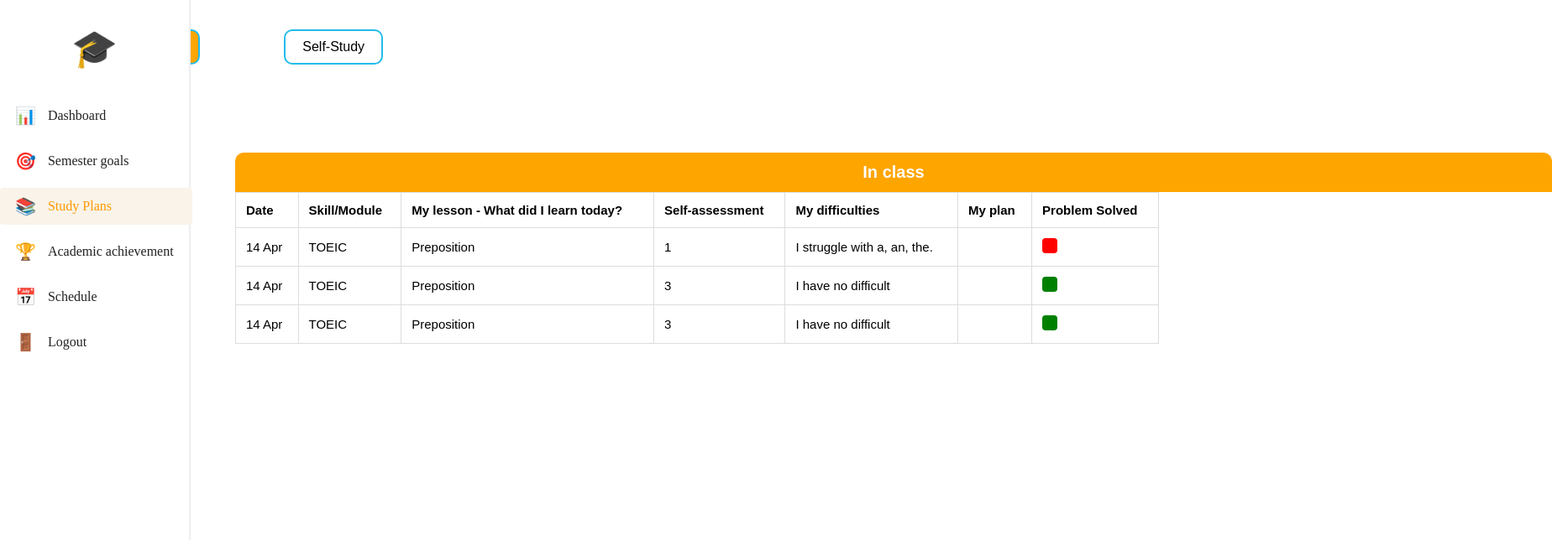
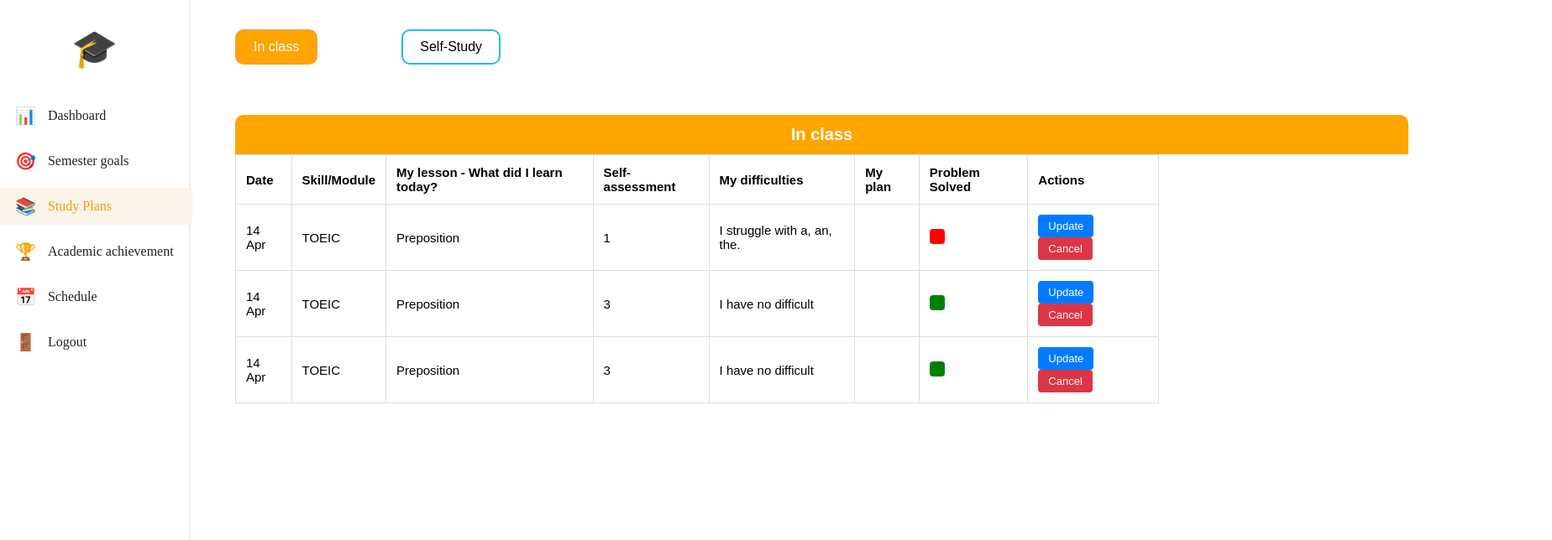
Before and after one commit to hanh-dev/FE_EduNova, a React (Vite) app: page /study-plans in a window 1280 px wide. Shown: the top 644 px of the page at 84% size, 1848 px wide, since content can reach past the window. Built offline with nearby package versions, Linux system fonts and the light colour scheme.

Commit message:
complete button component

```diff
--- /dev/null
+++ b/src/components/Student/Buttons/Buttons.css
@@ -0,0 +1,28 @@
+
+.btn {
+    padding: 6px 12px;
+    font-size: 13px;
+    border: none;
+    border-radius: 4px;
+    cursor: pointer;
+    margin-right: 6px;
+    transition: background-color 0.2s ease;
+  }
+
+  .btn:first-of-type {
+    background-color: #007bff;
+    color: white;
+  }
+
+  .btn:first-of-type:hover {
+    background-color: #0056b3;
+  }
+
+  .btn:last-of-type {
+    background-color: #dc3545;
+    color: white;
+  }
+
+  .btn:last-of-type:hover {
+    background-color: #a71d2a;
+  }
--- /dev/null
+++ b/src/components/Student/Buttons/Buttons.jsx
@@ -0,0 +1,13 @@
+import React from 'react'
+import './Buttons.css'
+
+function Buttons() {
+  return (
+        <td className='test'>
+            <button className="btn">Update</button>
+            <button className="btn">Cancel</button>
+        </td>
+  )
+}
+
+export default Buttons
--- /dev/null
+++ b/src/components/Student/SelfStudy/SelfStudy.jsx
@@ -0,0 +1,11 @@
+import React from 'react'
+
+function SelfStudy() {
+  return (
+    <div>
+      <h2>This is self-study form.</h2>
+    </div>
+  )
+}
+
+export default SelfStudy
--- a/src/components/Student/StudyPlan/ClassPlan.css
+++ b/src/components/Student/StudyPlan/ClassPlan.css
@@ -42,10 +42,10 @@
 
   .tabs {
     display: flex;
+    margin-left:140px;
     padding-top: 15px ;
-    padding-bottom: 15px ;
+    padding-bottom: 10px ;
     gap: 100px;
-    margin-bottom: 20px;
   }
 
   .tab {
@@ -59,47 +59,19 @@
   }
 
   .tab.active {
-
+    border: 2px solid #FF9933;
     background: orange;
     color: white;
   }
 
-  .controls {
-    display: flex;
-    justify-content: space-between;
-    margin-bottom: 20px;
-    gap: 10px;
-  }
-
-  .add-btn,
-  .update-btn {
-    padding: 10px 24px;
-    border: 2px solid #22BBEA;
-    border-radius: 25px;
-    font-size: 16px;
-    cursor: pointer;
-    transition: 0.2s;
-  }
-
-  .add-btn {
-    background: white;
-    color: orange;
-  }
-
-  .update-btn {
-    background: white;
-    color: orange;
-    margin-right: 35px;
-  }
-
   .table-section {
-  margin-top: 50px;
+  margin-top: 30px;
 }
 
   .table-section h2 {
     background: orange;
     color: white;
-    width: 1518px;
+    width: 1347px;
     padding: 12px 25px;
     border-radius: 10px 10px 0 0;
     margin-bottom: 0;
--- a/src/components/Student/StudyPlan/ClassPlan.jsx
+++ b/src/components/Student/StudyPlan/ClassPlan.jsx
@@ -1,4 +1,5 @@
 import React from 'react';
+import Buttons from '../Buttons/Buttons';
 import './ClassPlan.css';
 
 function ClassPlan() {
@@ -16,6 +17,7 @@ function ClassPlan() {
               <th>My difficulties</th>
               <th>My plan</th>
               <th>Problem Solved</th>
+              <th>Actions</th>
             </tr>
           </thead>
           <tbody>
@@ -27,6 +29,7 @@ function ClassPlan() {
               <td>I struggle with a, an, the.</td>
               <td></td>
               <td><span className="status red"></span></td>
+              <Buttons/>
             </tr>
             <tr>
               <td>14 Apr</td>
@@ -36,6 +39,7 @@ function ClassPlan() {
               <td>I have no difficult</td>
               <td></td>
               <td><span className="status green"></span></td>
+              <Buttons/>
             </tr>
             <tr>
               <td>14 Apr</td>
@@ -45,6 +49,7 @@ function ClassPlan() {
               <td>I have no difficult</td>
               <td></td>
               <td><span className="status green"></span></td>
+              <Buttons/>
             </tr>
           </tbody>
         </table>
--- a/src/pages/student/StudyPlan/ClassPlan1.jsx
+++ b/src/pages/student/StudyPlan/ClassPlan1.jsx
@@ -1,22 +1,19 @@
 import React, { useState } from 'react'
 import ClassPlan  from "../../../components/Student/StudyPlan/ClassPlan";
 import AddForm from '../../../components/Student/AddForm/AddForm';
+import SelfStudy from '../../../components/Student/SelfStudy/SelfStudy';
 
 function ClassPlan1() {
   const [addStudyPlan, setStudyPlan] = useState(false);
+  const [classForm, setClassForm] = useState(true)
   return (
     <div>
       <div className="tabs">
-        <button className="tab active">In class</button>
-        <button className="tab">Self-Study</button>
+        <button className="tab active" onClick={() => setClassForm(true)}>In class</button>
+        <button className="tab" onClick={() => setClassForm(false)}>Self-Study</button>
       </div>
-
-      {/* <div className="controls">
-        <button className="add-btn" onClick={() => setStudyPlan(true)}>Add +</button>
-        {addStudyPlan && <AddForm setStudyPlan={setStudyPlan}/>}
-        <button className="update-btn">Update</button>
-      </div> */}
-      <ClassPlan></ClassPlan>
+      {classForm && <ClassPlan></ClassPlan>}
+      {!classForm && <SelfStudy></SelfStudy>}
     </div>
   )
 }
```
Also changed, not shown: src/components/Student/SelfStudy/SelfStudy.css (added).
